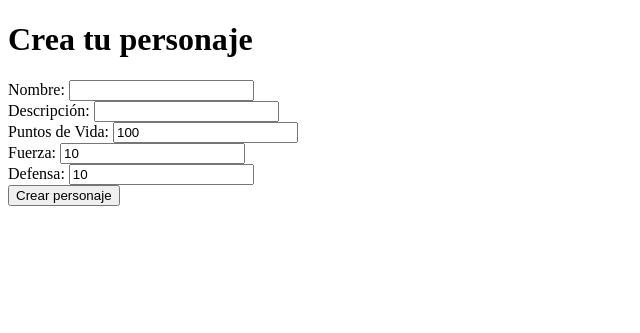
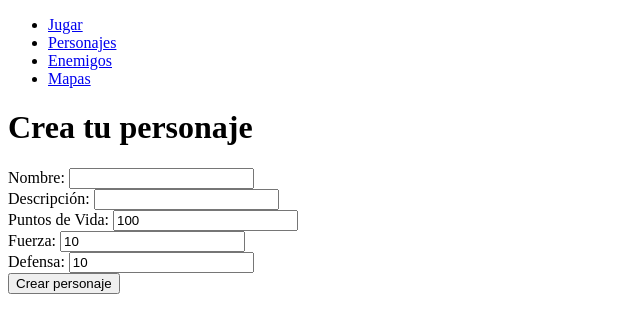
Before and after one commit to guillermoroman/dwes-t3-rpg-clase, a PHP site: page /views/create_character.php in a window 1280 px wide. Shown: the top 333 px of the page, without its empty margins (0-640 px from the left). Run offline with PHP 8.4, Linux system fonts and the light colour scheme.

Commit message:
Crear partial _menu

```diff
--- a/src/index.php
+++ b/src/index.php
@@ -6,6 +6,7 @@
     <title>Aventura</title>
 </head>
 <body>
+    <?php include('views/partials/_menu.php') ?>
     <p>Hola mundo</p>
 </body>
 </html>
--- a/src/views/create_character.php
+++ b/src/views/create_character.php
@@ -29,6 +29,7 @@ if ($_SERVER['REQUEST_METHOD'] == 'POST'){
     <title>Crea tu personaje</title>
 </head>
 <body>
+    <?php include('partials/_menu.php') ?>
     <h1>Crea tu personaje</h1>
     <form action = "create_character.php" method = "POST">
         <div>
--- /dev/null
+++ b/src/views/partials/_menu.php
@@ -0,0 +1,8 @@
+<nav>
+    <ul>
+        <li><a href="/views/jugar.php">Jugar</a></li>
+        <li><a href="/views/create_character.php">Personajes</a></li>
+        <li><a href="/views/create_enemy.php">Enemigos</a></li>
+        <li><a href="/views/create_map.php">Mapas</a></li>
+    </ul>
+</nav>
```
